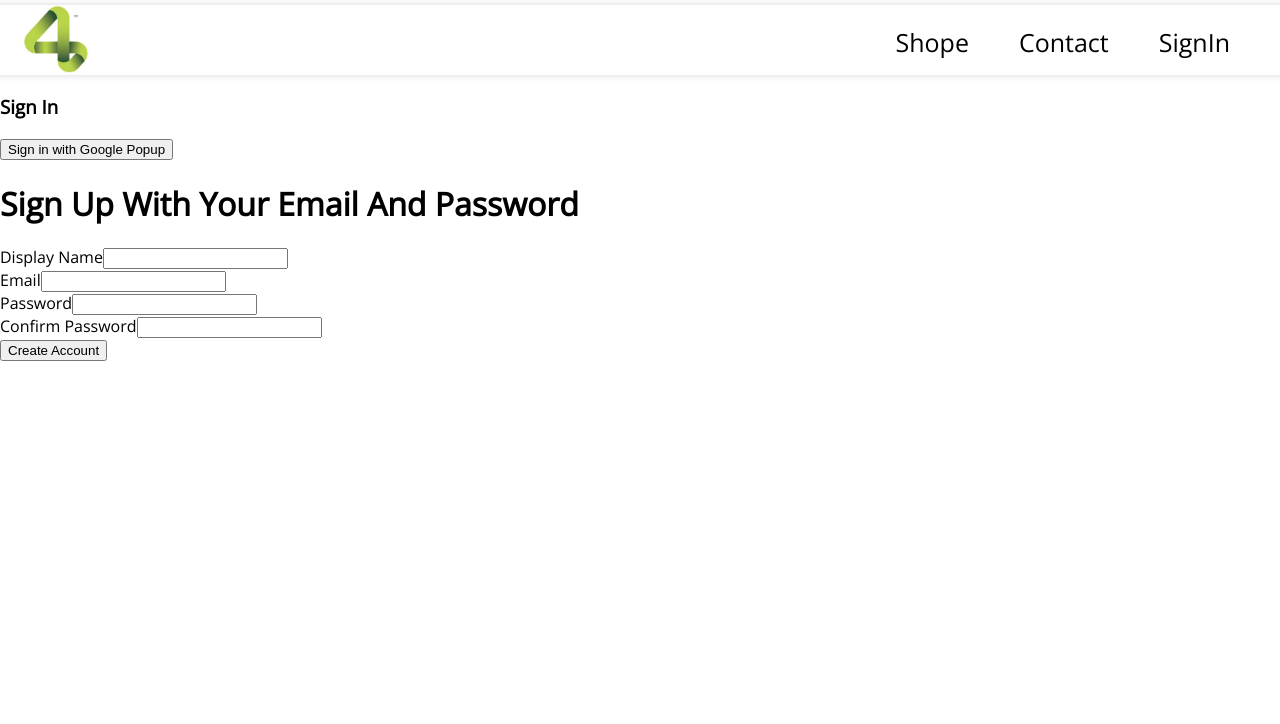
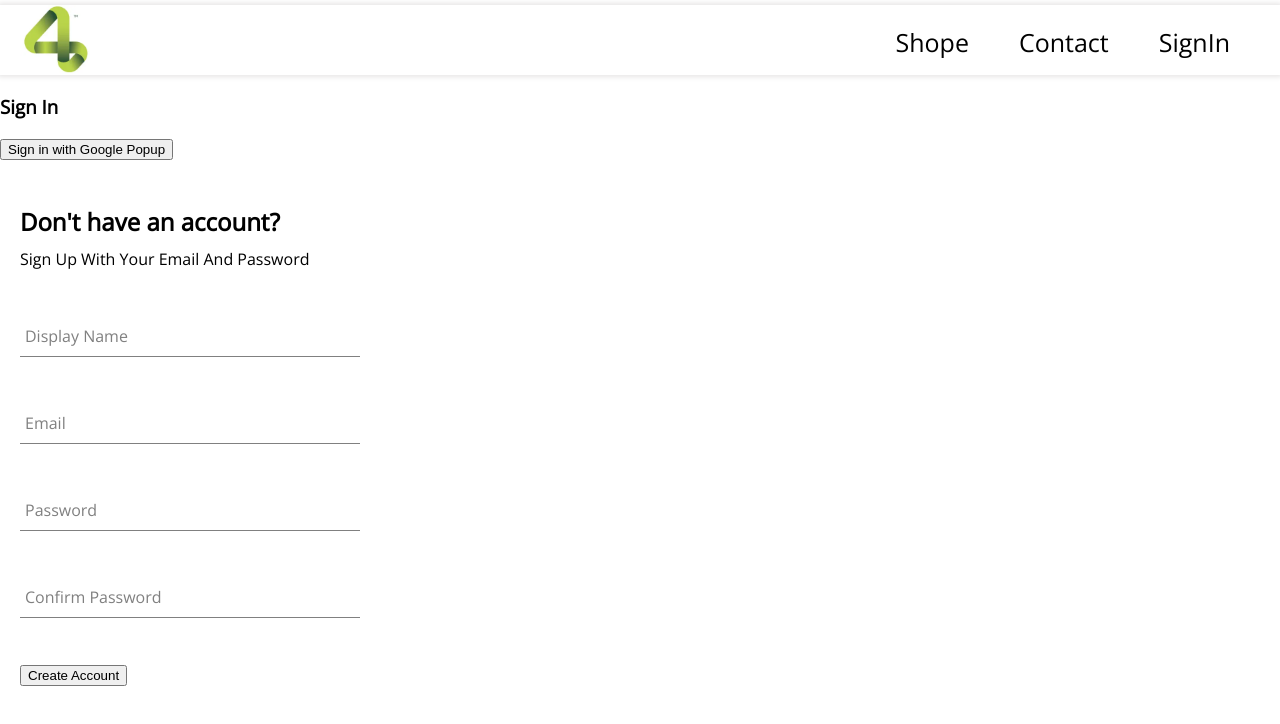
Before and after one commit to fortuneonyeka/4tune-clothing, a React (Create React App) app: page /sign-in in a window 1280 px wide. Shown: the top 724 px of the page. Built offline with nearby package versions, Linux system fonts and the light colour scheme.

Commit message:
added form styling

```diff
--- a/src/Components/form-inputs/Form-input.jsx
+++ b/src/Components/form-inputs/Form-input.jsx
@@ -1,14 +1,22 @@
-import React from 'react'
-import "./form-inputs.styles.scss"
+import React from "react";
+import "./form-inputs.styles.scss";
 
-const FormInput = ({label, ...otherProps}) => {
+const FormInput = ({ label, inputOptions }) => {
   return (
-    <div>
-         <label>{label}</label>
-          <input {...otherProps}/>
+    <div className="group">
+       <input className="form-input" {...inputOptions} />
+      {label && (
+        <label
+          className={`${
+            inputOptions.value.length ? "shrink" : ""
+          } form-input-label`}
+        >
+          {label}
+        </label>
+      )}
 
     </div>
-  )
-}
+  );
+};
 
-export default FormInput
+export default FormInput;
--- a/src/Components/form-inputs/form-inputs.styles.scss
+++ b/src/Components/form-inputs/form-inputs.styles.scss
@@ -0,0 +1,54 @@
+$sub-color: grey;
+$main-color: black;
+
+@mixin shrinkLabel {
+  top: -14px;
+  font-size: 12px;
+  color: $main-color;
+}
+
+.group {
+  position: relative;
+  margin: 45px 0;
+
+  .form-input {
+    background: none;
+    background-color: white;
+    color: $sub-color;
+    font-size: 18px;
+    padding: 10px 10px 10px 5px;
+    display: block;
+    width: 100%;
+    border: none;
+    border-radius: 0;
+    border-bottom: 1px solid $sub-color;
+    margin: 25px 0;
+
+    &:focus {
+      outline: none;
+    }
+
+    &:focus ~ .form-input-label {
+      @include shrinkLabel();
+    }
+  }
+
+  input[type='password'] {
+    letter-spacing: 0.3em;
+  }
+
+  .form-input-label {
+    color: $sub-color;
+    font-size: 16px;
+    font-weight: normal;
+    position: absolute;
+    pointer-events: none;
+    left: 5px;
+    top: 10px;
+    transition: 300ms ease all;
+
+    &.shrink {
+      @include shrinkLabel();
+    }
+  }
+}
--- a/src/Components/sign-up-form/SignUpForm.jsx
+++ b/src/Components/sign-up-form/SignUpForm.jsx
@@ -4,6 +4,7 @@ import {
   createAuthUserWithEmailAndPassword,
   createUserDocumentFromAuth,
 } from "../../utils/firebase/Firebase.utils";
+import "./sign-up-form-styles.scss"
 
 const defaultFormFields = {
   displayName: "",
@@ -50,47 +51,59 @@ const SignUpForm = () => {
     setFormFields({ ...formFields, [name]: value });
   };
   return (
-    <div>
-      <h1>Sign Up With Your Email And Password</h1>
+    <div className="sign-up-container">
+      <h2>Don't have an account?</h2>
+      <span>Sign Up With Your Email And Password</span>
       <form onSubmit={handleSubmit}>
         <FormInput
         label="Display Name"
-          required
-          type="text"
-          onChange={handleChange}
-          name="displayName"
-          value={displayName}
+        inputOptions={{required:true,
+          type:"text",
+          onChange:handleChange,
+          name:"displayName",
+          value:displayName
+        }}
+
         />
 
 
         <FormInput
          label="Email"
-          required
-          type="email"
-          onChange={handleChange}
-          name="email"
-          value={email}
+         inputOptions={{
+          required:true,
+          type:"email",
+          onChange:handleChange,
+          name:"email",
+          value:email,
+         }}
+
         />
 
 
         <FormInput
          label="Password"
-          required
-          type="password"
-          minLength={6}
-          onChange={handleChange}
-          name="password"
-          value={password}
+         inputOptions={{
+          required: true,
+          type:"password",
+          minLength:6,
+          onChange:handleChange,
+          name:"password",
+          value:password,
+         }}
+
         />
 
         <FormInput
          label="Confirm Password"
-          required
-          type="password"
-          minLength={6}
-          onChange={handleChange}
-          name="confirmPassword"
-          value={confirmPassword}
+         inputOptions={{
+          required:true,
+          type:"password",
+          minLength:6,
+          onChange:handleChange,
+          name:"confirmPassword",
+          value:confirmPassword,
+         }}
+
         />
 
         <button type="submit">Create Account</button>
--- /dev/null
+++ b/src/Components/sign-up-form/sign-up-form-styles.scss
@@ -0,0 +1,12 @@
+.sign-up-container {
+  display: flex;
+  flex-direction: column;
+  width: 380px;
+  padding: 20px;
+  margin-top: 15px;
+
+
+  h2 {
+    margin: 10px 0;
+  }
+}
```
Also changed, not shown: src/Components/sign-up-form/form-input.styles.scss (deleted, +0 -54 lines).
